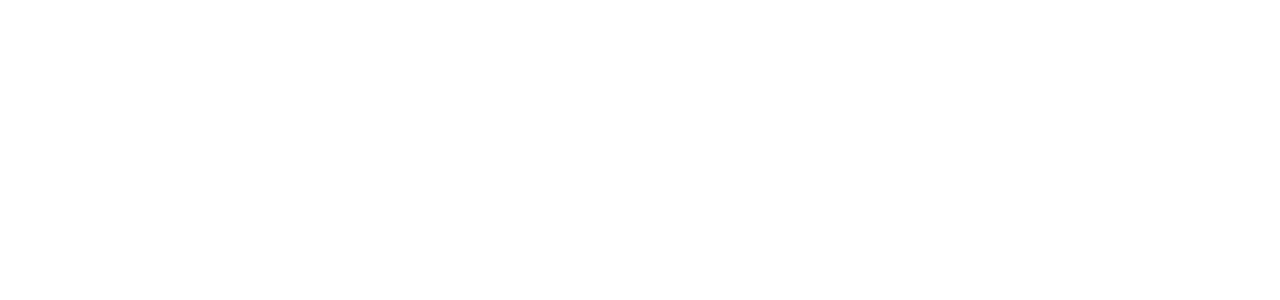
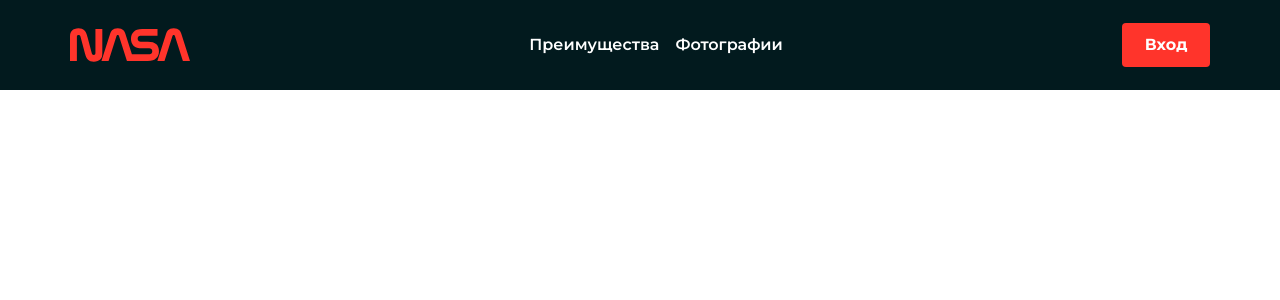
Before and after one commit to kvitee/nsa, a Django app: page / in a window 1280 px wide. Before the commit the part shown is empty. Shown: the top 300 px of the page. Run offline with Django 4.2, Linux system fonts and the light colour scheme.

Commit message:
Add header section to start page.

```diff
--- /dev/null
+++ b/src/apps/site/static/css/common.css
@@ -0,0 +1,17 @@
+* {
+  font-family: "Montserrat", sans-serif;
+  color: #0a121e;
+}
+figure {
+  margin: 0;
+}
+img {
+  width: 100%;
+  height: 100%;
+  object-fit: cover;
+  object-position: center;
+}
+.container-xl {
+  max-width: 1170px;
+  padding: 0 15px;
+}
--- /dev/null
+++ b/src/apps/site/static/css/header.css
@@ -0,0 +1,30 @@
+header {
+  background: #021a1e;
+}
+header > section {
+  flex-wrap: wrap;
+  min-height: 90px;
+}
+header .navbar-brand figure {
+  width: 120px;
+  height: 40px;
+}
+header nav a {
+  font-weight: 600;
+}
+header .btn-login {
+  width: 88px;
+  height: 44px;
+  line-height: 30px;
+  font-weight: 700;
+  background-color: #ff342b;
+  border-color: rgba(255, 52, 43, 0.5);
+}
+@media (max-width: 575.98px) {
+  header .navbar-brand figure {
+    width: 80px;
+  }
+  header nav {
+    order: 1;
+  }
+}
--- a/src/apps/site/templates/start_page.html
+++ b/src/apps/site/templates/start_page.html
@@ -1,3 +1,4 @@
+{% load static %}
 <!DOCTYPE html>
 <html lang="ru">
   <head>
@@ -8,7 +9,35 @@
     <link rel="preconnect" href="https://fonts.gstatic.com" crossorigin />
     <link rel="stylesheet" href="https://fonts.googleapis.com/css2?family=Montserrat:ital,wght@0,100..900;1,100..900&display=swap" />
     <link rel="stylesheet" href="https://cdn.jsdelivr.net/npm/bootstrap@5.0.2/dist/css/bootstrap.min.css" />
+
+    <link rel="stylesheet" type="text/css" href={% static "css/common.css" %} />
+    <link rel="stylesheet" type="text/css" href={% static "css/header.css" %} />
   </head>
   <body>
+    <header class="navbar-expand-sm navbar-dark">
+      <section class="container-xl d-flex align-items-center">
+        <button class="navbar-toggler" type="button" data-bs-toggle="collapse" data-bs-target="#navbarToggleMenu" aria-controls="navbarToggleMenu" aria-expanded="false" aria-label="Toggle navigation">
+          <span class="navbar-toggler-icon"></span>
+        </button>
+        <a class="navbar-brand me-auto" href="">
+          <figure><img src={% static "img/logo.svg" %} alt="Logo" /></figure>
+        </a>
+        <nav class="collapse navbar-collapse" id="navbarToggleMenu">
+          <ul class="navbar-nav m-auto">
+            <li class="nav-item">
+              <a class="nav-link text-white" href="#advantages">Преимущества</a>
+            </li>
+            <li class="nav-item">
+              <a class="nav-link text-white" href="#photos">Фотографии</a>
+            </li>
+          </ul>
+        </nav>
+        <section class="login">
+          <a class="btn btn-login text-white" href="/admin" role="button">Вход</a>
+        </section>
+      </section>
+    </header>
+
+    <script src="https://cdn.jsdelivr.net/npm/bootstrap@5.0.2/dist/js/bootstrap.min.js" crossorigin="anonymous"></script>
   </body>
 </html>
```
Also changed, not shown: src/apps/site/static/img/logo.svg (added).
